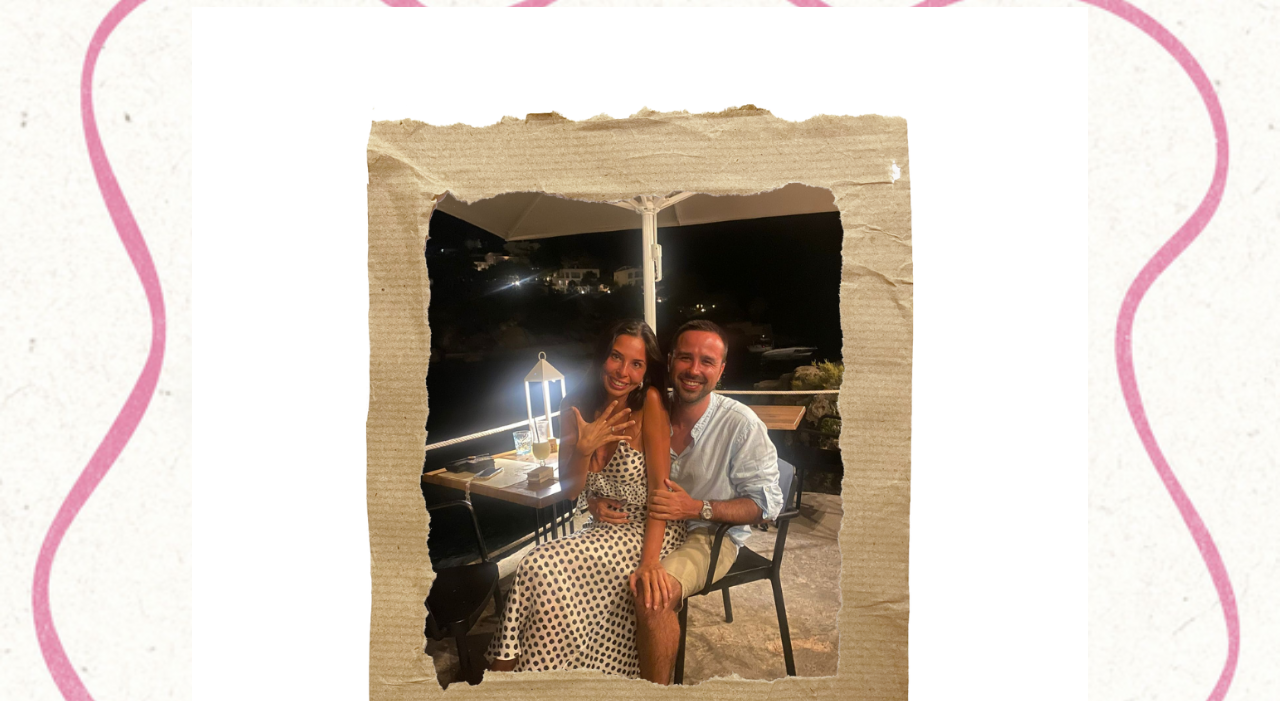
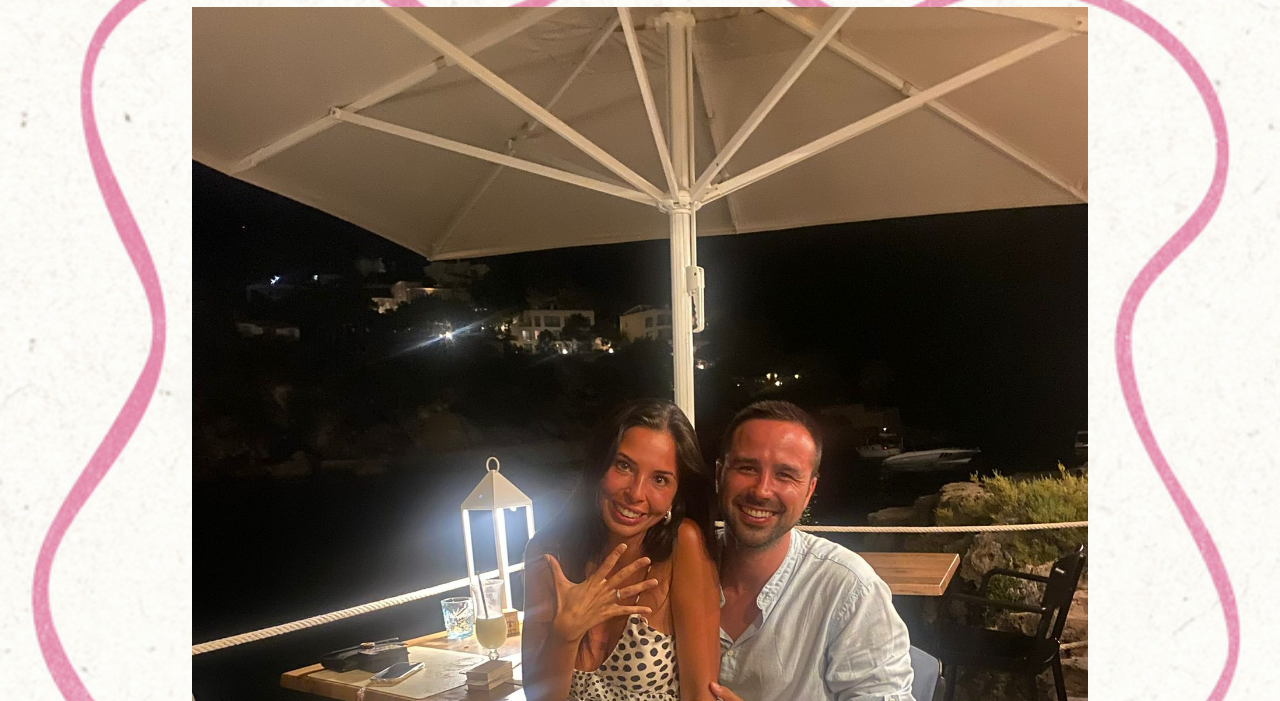
Before and after one commit to WeddingInvitations/blancaydelfin, a plain HTML site: page www/index.html in a window 1280 px wide. Shown: the part 99-800 px from the top of the page. Drawn offline with nearby package versions, Linux system fonts and the light colour scheme; some packages are replaced by stand-ins of ours; a web font is replaced by a local one.

Commit message:
change portada

```diff
--- a/www/index.html
+++ b/www/index.html
@@ -41,7 +41,7 @@
   <div id="bienvenidos">
     <h1> ¡Nos casamos! </h1>
 
-    <img src="images/portada_marco.png" alt="Portada" />
+    <img src="images/portada.jpeg" alt="Portada" />
 
     <div class="bienvenidos-texto">
       <h1> 13 septiembre 2025 </h1>
```
Also changed, not shown: www/images/portada_redondeada.png (added).
